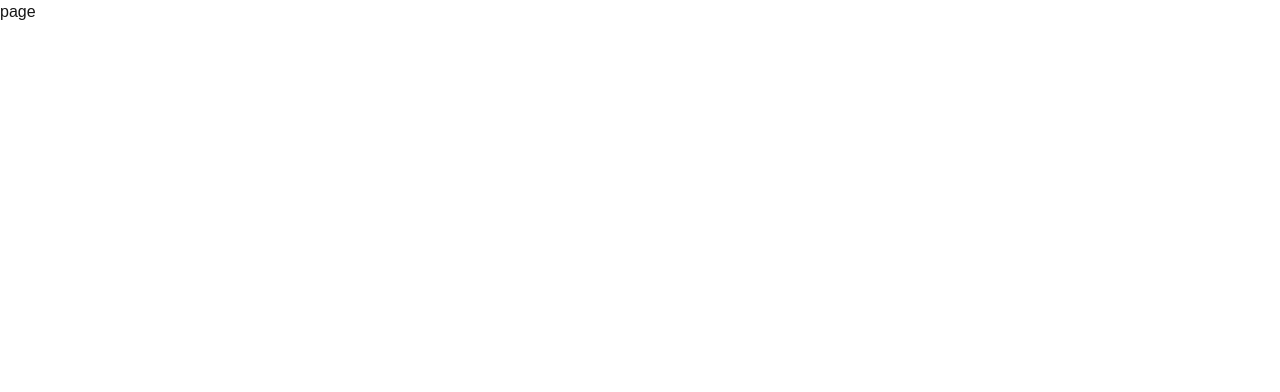
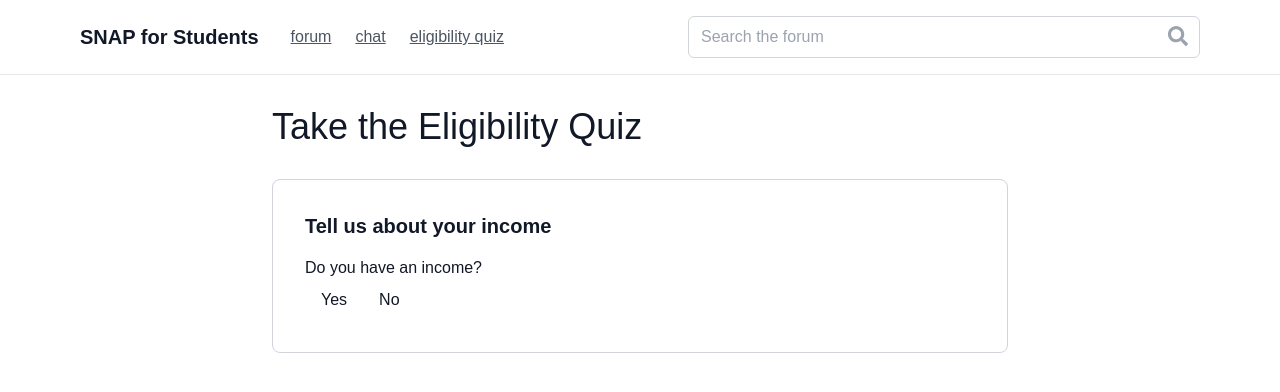
Before and after one commit to jaysonedu/devfest2025, a Next.js app: page /quiz/income in a window 1280 px wide. Shown: the top 392 px of the page. Built offline with nearby package versions, Linux system fonts and the light colour scheme.

Commit message:
updated income page

```diff
--- a/src/app/quiz/income/page.js
+++ b/src/app/quiz/income/page.js
@@ -1,7 +1,28 @@
-import React from "react";
+"use client";
+import React, { useState } from "react";
+import YesNoQuestion from "../../../components/YesNoQuestion";
+import Header from "../../../components/Header";
 
 function page() {
-  return <div>page</div>;
+  const [activeButton, setActiveButton] = useState(false);
+  return (
+    <div>
+      <div className="min-h-screen bg-white pb-6">
+        <Header />
+        <main className="max-w-3xl mx-auto px-4 py-8 text-gray-900">
+          <h2 className="text-4xl font-normal mb-8">
+            Take the Eligibility Quiz
+          </h2>
+          <div className="bg-white rounded-lg border border-gray-300 p-8">
+            <h3 className="text-xl font-bold mb-4">
+              Tell us about your income
+            </h3>
+            <YesNoQuestion question="Do you have an income?" />
+          </div>
+        </main>
+      </div>
+    </div>
+  );
 }
 
 export default page;
```
